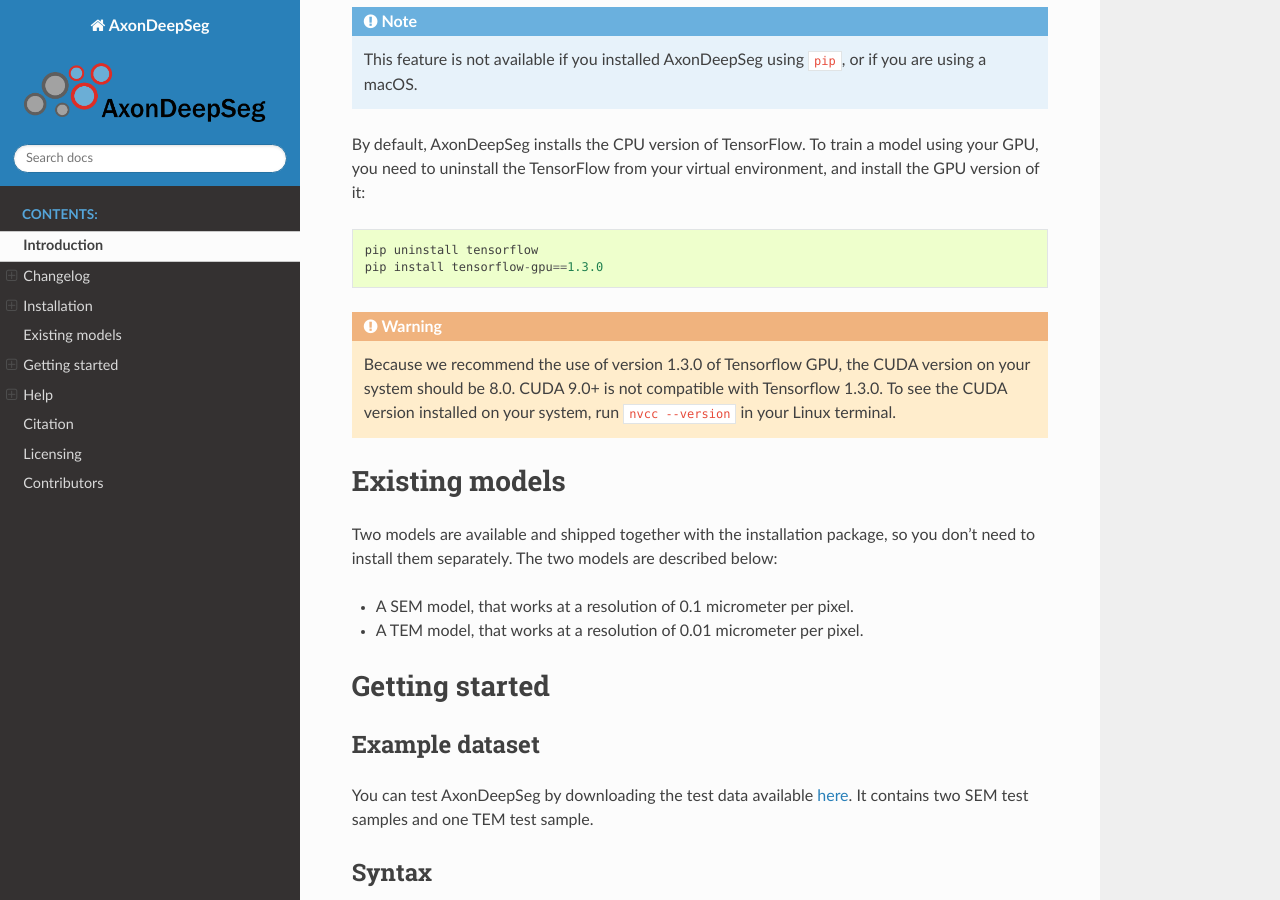
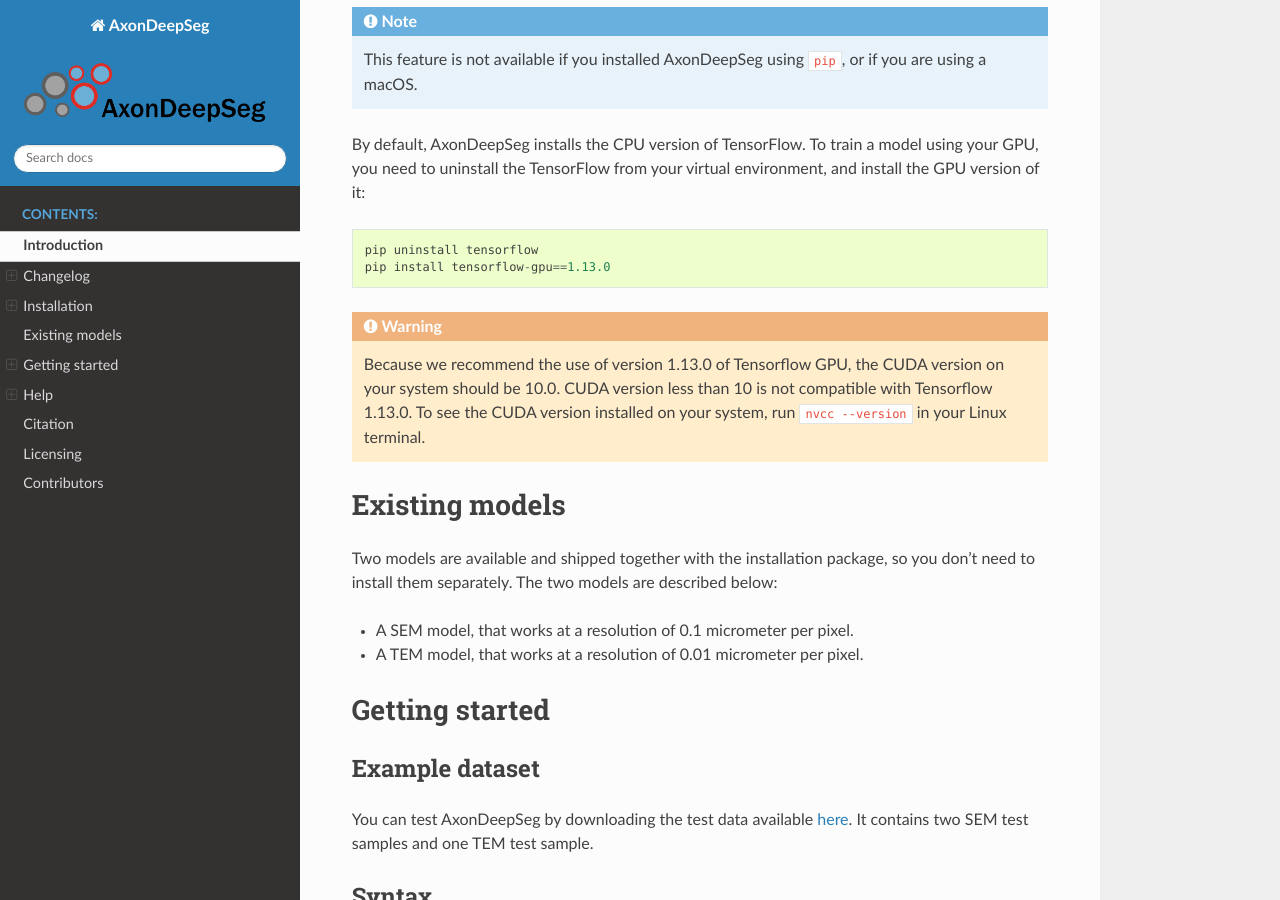
Before and after one commit to axondeepseg/axondeepseg, a Sphinx documentation site: the page built from docs/source/documentation.rst, in a window 1280 px wide and 900 px high, scrolled down 6975 px. Built offline with Sphinx 7.4.7 and the Read the Docs theme 2.0.0, drawn with Linux system fonts in a browser that asks for light colours.

Commit message:
Upgrade Tesorflow to 1.13.1 and Cuda to 10.0(#225)

```diff
--- a/docs/source/documentation.rst
+++ b/docs/source/documentation.rst
@@ -270,11 +270,11 @@
 and install the GPU version of it::
 
     pip uninstall tensorflow
-    pip install tensorflow-gpu==1.3.0
+    pip install tensorflow-gpu==1.13.0
 
 .. WARNING ::
-   Because we recommend the use of version 1.3.0 of Tensorflow GPU, the CUDA version on your system should be 8.0.
-   CUDA 9.0+ is not compatible with Tensorflow 1.3.0. To see the CUDA version installed on your system, run ``nvcc --version`` in your Linux terminal.
+   Because we recommend the use of version 1.13.0 of Tensorflow GPU, the CUDA version on your system should be 10.0.
+   CUDA version less than 10 is not compatible with Tensorflow 1.13.0. To see the CUDA version installed on your system, run ``nvcc --version`` in your Linux terminal.
 
 Existing models
 ===============================================================================
--- a/requirements.txt
+++ b/requirements.txt
@@ -5,7 +5,7 @@
 tabulate==0.8.2
 pandas==0.23.3
 matplotlib==2.2.2
-tensorflow==1.3.0
+tensorflow==1.13.1
 mpld3==0.3
 tqdm==4.24.0
 requests==2.20.1
```
Also changed, not shown: CHANGELOG.md (+1 -0 lines), 1 other file.
